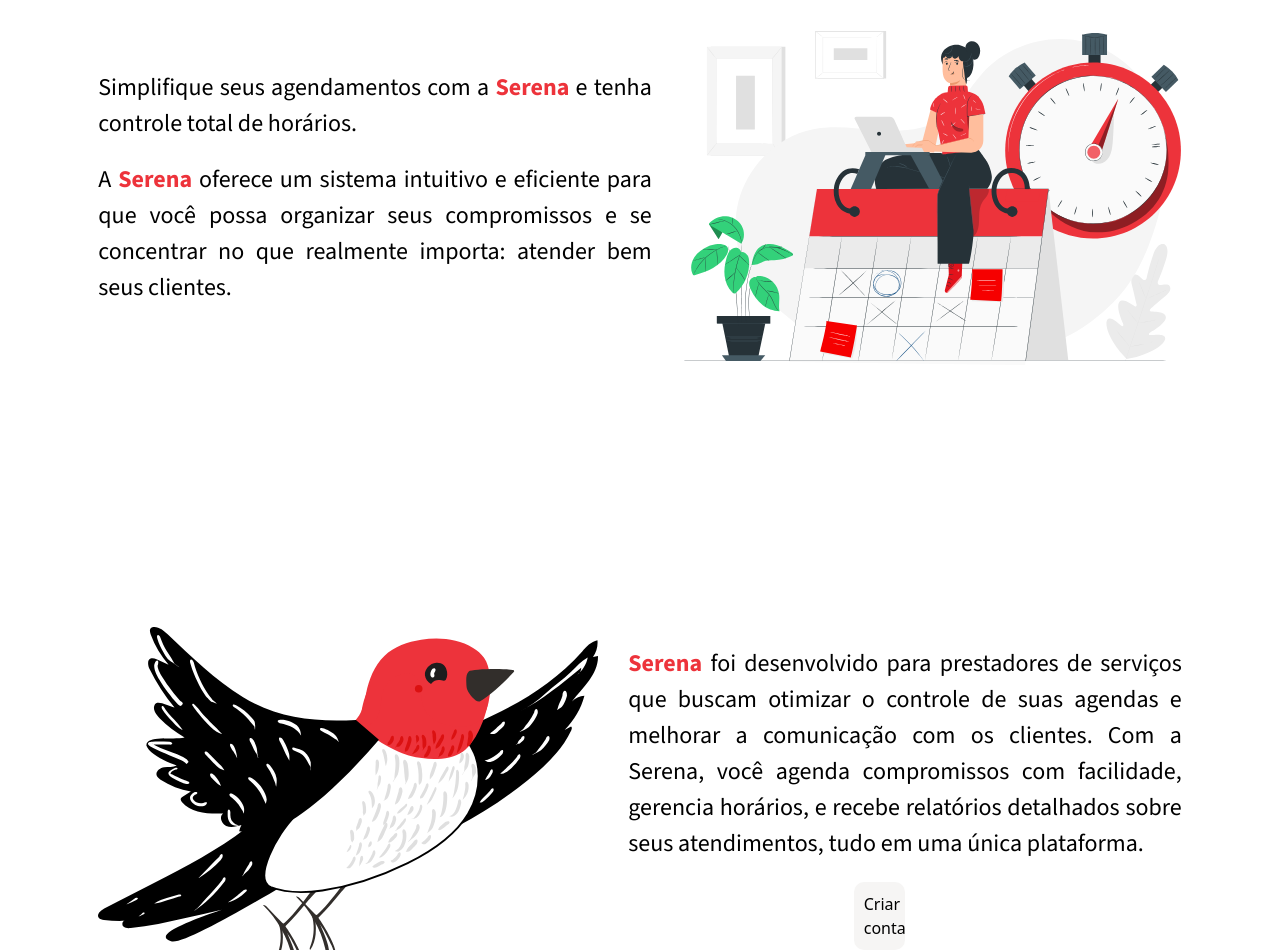
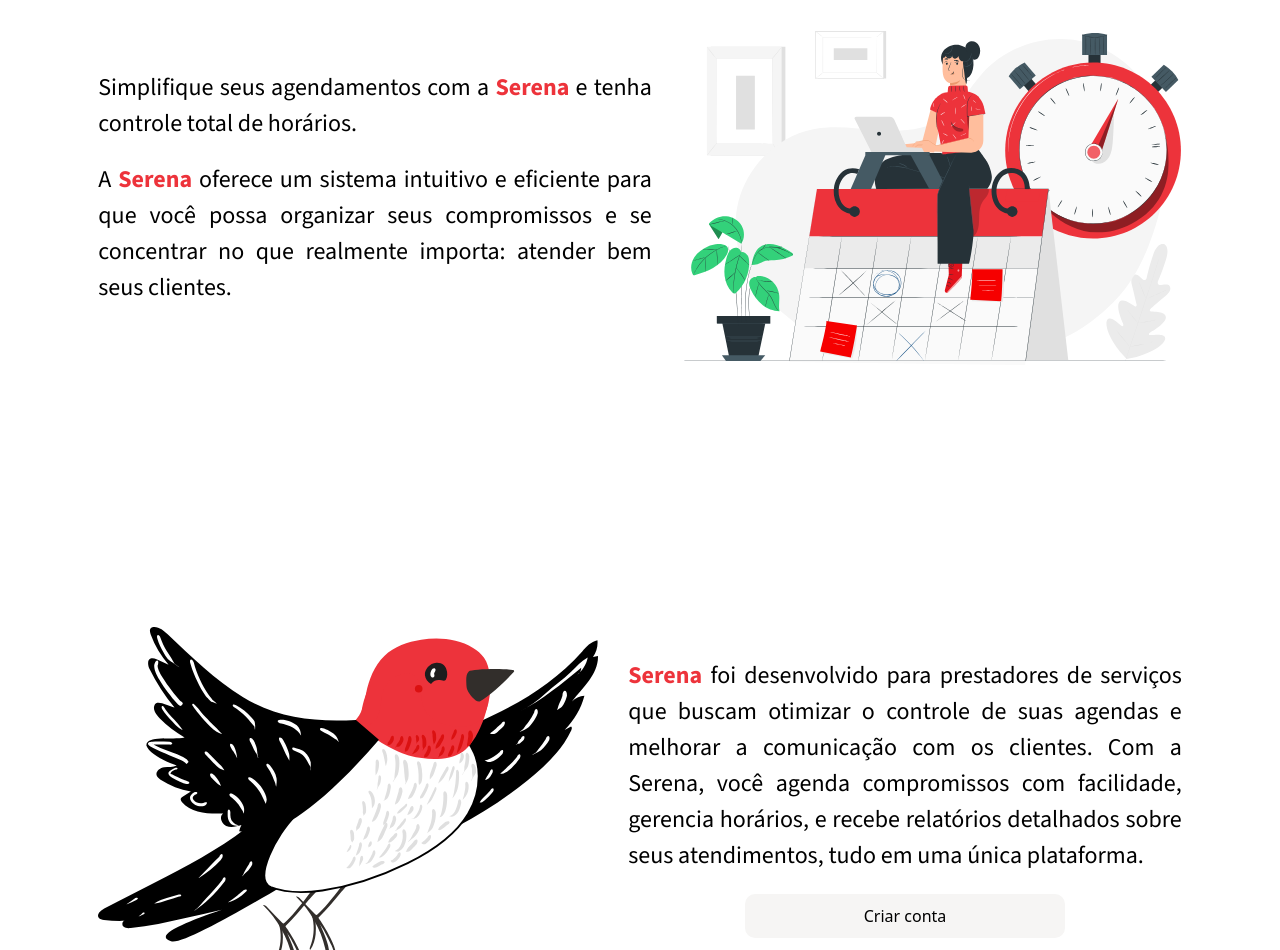
Before and after one commit to ArthurViniciusL/Serena, a Next.js app: page / in a window 1280 px wide. Shown: the part 772-1722 px from the top of the page. Built offline with nearby package versions, Linux system fonts and the light colour scheme.

Commit message:
adjust home-content-03__button button style

```diff
--- a/src/app/styles/home_styles.css
+++ b/src/app/styles/home_styles.css
@@ -102,7 +102,7 @@
     }
 
     .home-content-03__button {
-        width: 50%;
+        width: 25vw;
     }
 }
 
```
